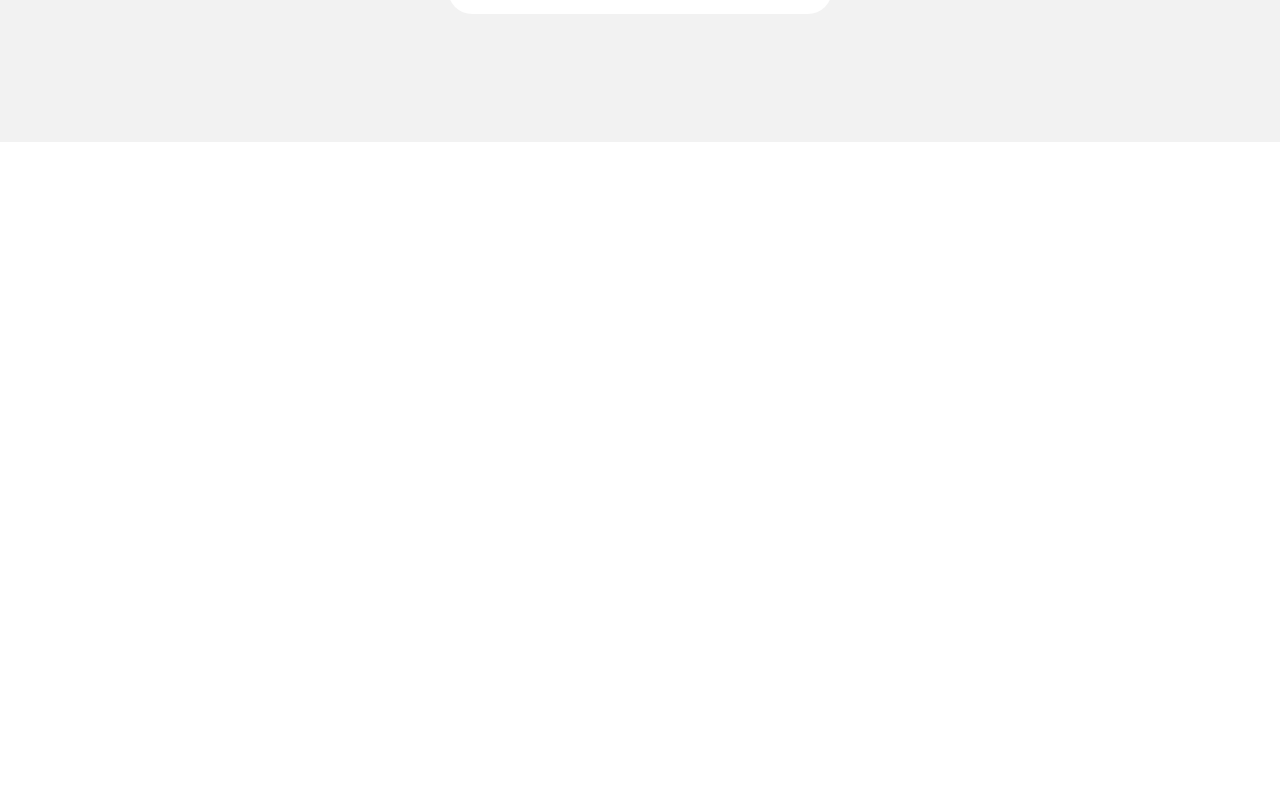
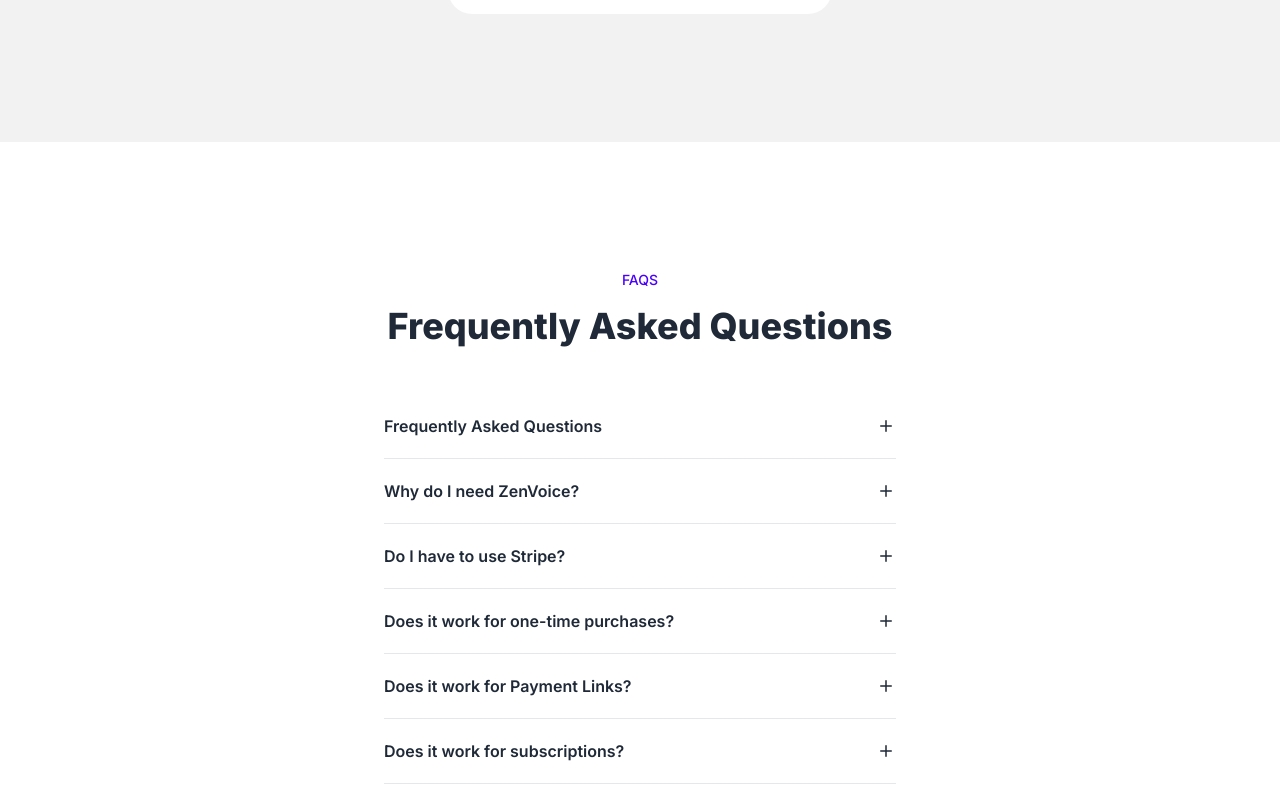
Before and after one commit to anubhav-cp/mysaas, a Next.js app: page / in a window 1280 px wide. Shown: the part 1134-1934 px from the top of the page. Before the commit the page ends 1276 px from the top, so only its background shows below. Built offline with nearby package versions, Linux system fonts and the light colour scheme.

Commit message:
Polished HomePage, added FAQ section

```diff
--- a/app/layout.js
+++ b/app/layout.js
@@ -10,7 +10,7 @@ export const metadata = {
 
 export default function RootLayout({ children }) {
   return (
-    <html lang="en" data-theme = "light">
+    <html lang="en" data-theme = "light" className="scroll-smooth">
       <body className={inter.className}>{children}</body>
     </html>
   );
--- a/app/page.js
+++ b/app/page.js
@@ -1,10 +1,9 @@
 import ButtonLogin from "@/components/buttonLogin";
-import Link from "next/link";
+import FaqListItem from "@/components/faqListItem";
 
 export default function Home() {
   const isLoggedIn = true;
   const name = "Anubhav";
-
 
   return (
     <main>
@@ -13,8 +12,8 @@ export default function Home() {
         <div className="flex max-w-3xl mx-auto justify-between items-center px-8 py-2">
           <div className="font-bold">MySaas</div>
           <div className="space-x-4 max-md:hidden">
-            <a className="link link-hover">Pricing</a>
-            <a className="link link-hover">FAQs</a>
+            <a className="link link-hover" href="#pricing">Pricing</a>
+            <a className="link link-hover" href="#faq">FAQs</a>
           </div>
           <div>
             <ButtonLogin hasLoggedIn={isLoggedIn} name={name} />
@@ -35,7 +34,7 @@ export default function Home() {
       </section>
 
       {/* Pricing */}
-      <section className="bg-base-200">
+      <section className="bg-base-200" id="pricing">
         <div className="py-32 px-8 max-w-3xl font-medium mx-auto">
           <p className="text-sm text-center uppercase mb-4 text-primary">
             Pricing
@@ -50,11 +49,14 @@ export default function Home() {
               <div className="text-sm opacity-60 font-medium">/Month</div>
             </div>
             <ul className="space-y-2">
-              {['Collect customer feedback',
-    'Custom dashboard',
-    'Admin dashboard',
-    '24/7 live chat',].map((item) => {
-                return (<li className="flex gap-2 items-center" key="item">
+              {[
+                "Collect customer feedback",
+                "Custom dashboard",
+                "Admin dashboard",
+                "24/7 live chat",
+              ].map((item) => {
+                return (
+                  <li className="flex gap-2 items-center" key={item}>
                     <svg
                       xmlns="http://www.w3.org/2000/svg"
                       viewBox="0 0 20 20"
@@ -68,12 +70,64 @@ export default function Home() {
                       />
                     </svg>
                     {item}
-              </li>)
-
+                  </li>
+                );
               })}
             </ul>
-            <ButtonLogin hasLoggedIn={isLoggedIn} name={name} extraStyle={'w-full'}/>
+            <ButtonLogin
+              hasLoggedIn={isLoggedIn}
+              name={name}
+              extraStyle={"w-full"}
+            />
           </div>
+        </div>
+      </section>
+
+      {/* FAQs */}
+      <section id="faq">
+        <div className="py-32 px-8 max-w-3xl font-medium mx-auto">
+          <p className="text-sm text-center uppercase mb-4 text-primary">
+            FAQs
+          </p>
+          <h2 className="text-3xl lg:text-4xl font-extrabold mb-12 text-center">
+            Frequently Asked Questions
+          </h2>
+          <ul className="max-w-lg mx-auto">
+            {[
+              {
+                question: "Frequently Asked Questions",
+                answer: "lorem ipsum lorem"
+              },
+
+              {
+                question: "Why do I need ZenVoice?",
+                answer: "lorem ipsum lorem"
+              },
+
+              {
+                question: "Do I have to use Stripe?",
+                answer: "lorem ipsum lorem"
+              },
+
+              {
+                question: "Does it work for one-time purchases?",
+                answer: "lorem ipsum lorem"
+              },
+
+              {
+                question: "Does it work for Payment Links?",
+                answer: "lorem ipsum lorem"
+              },
+
+              {
+                question: "Does it work for subscriptions?",
+                answer: "lorem ipsum lorem"
+              },
+
+            ].map((qa) => (
+              <FaqListItem key={qa.question} qa={qa} />
+            ))}
+          </ul>
         </div>
       </section>
     </main>
--- /dev/null
+++ b/components/faqListItem.js
@@ -0,0 +1,28 @@
+"use client";
+
+import { useState } from "react";
+
+const FaqListItem = ({ qa }) => {
+  const [isOpen, setIsOpen ] = useState(false);
+
+  return (
+    <li key={qa.question} className="">
+      <button className="py-5 font-semibold border-b w-full text-left flex items-center justify-between" onClick={() => setIsOpen(!isOpen)} >
+        <p>{qa.question}</p>
+
+        {isOpen ? (<svg xmlns="http://www.w3.org/2000/svg" viewBox="0 0 20 20" fill="currentColor" className="size-5">
+    <path fillRule="evenodd" d="M4 10a.75.75 0 0 1 .75-.75h10.5a.75.75 0 0 1 0 1.5H4.75A.75.75 0 0 1 4 10Z" clipRule="evenodd" />
+  </svg>
+  ) : (<svg xmlns="http://www.w3.org/2000/svg" viewBox="0 0 20 20" fill="currentColor" className="size-5">
+  <path d="M10.75 4.75a.75.75 0 0 0-1.5 0v4.5h-4.5a.75.75 0 0 0 0 1.5h4.5v4.5a.75.75 0 0 0 1.5 0v-4.5h4.5a.75.75 0 0 0 0-1.5h-4.5v-4.5Z" />
+</svg>
+)}
+
+        </button>
+
+      <div className={`${isOpen ? "block" : "hidden"}`}>{qa.answer}</div>
+    </li>
+  );
+};
+
+export default FaqListItem;
```
Lines whose indentation alone changed are shown as unchanged.
